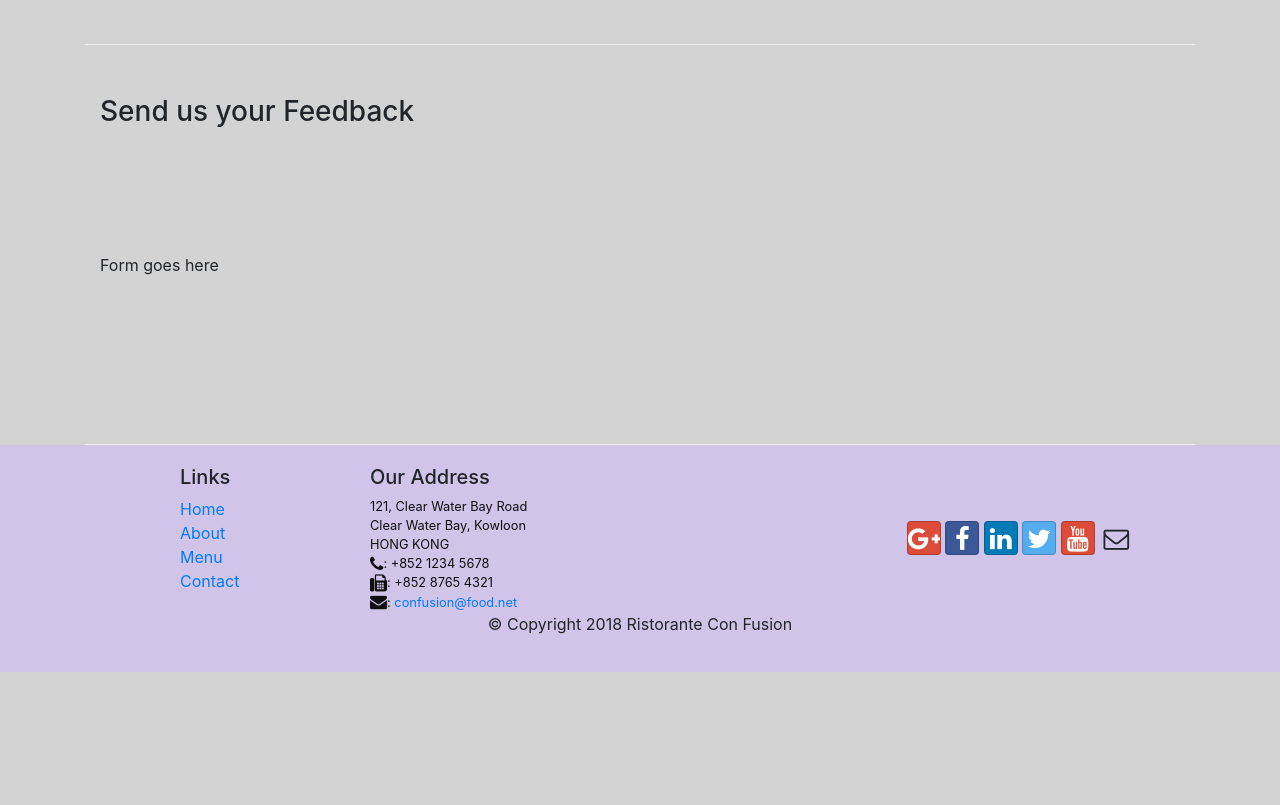
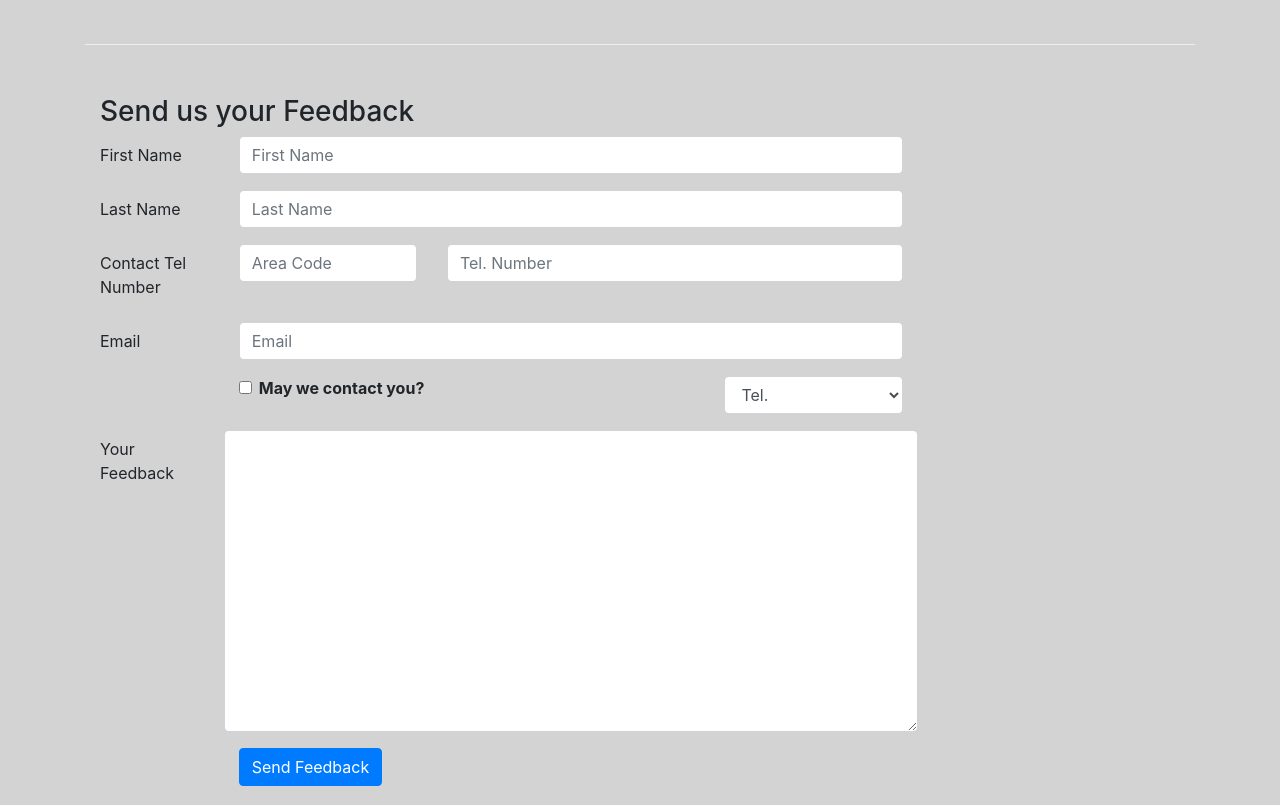
Before and after one commit to cwilliamson29/conFusion, a website: page contactus.html in a window 1280 px wide. Shown: the part 820-1625 px from the top of the page. Before the commit the page ends 1492 px from the top, so only its background shows below. Drawn offline with nearby package versions, Linux system fonts and the light colour scheme.

Commit message:
finishing contact form

```diff
--- a/contactus.html
+++ b/contactus.html
@@ -9,8 +9,9 @@
     <meta http-equiv="x-ua-compatible" content="ie=edge" />
 
     <!-- Bootstrap CSS -->
-    <link rel="stylesheet" href="https://stackpath.bootstrapcdn.com/bootstrap/4.4.1/css/bootstrap.min.css" integrity="sha384-Vkoo8x4CGsO3+Hhxv8T/Q5PaXtkKtu6ug5TOeNV6gBiFeWPGFN9MuhOf23Q9Ifjh" crossorigin="anonymous" />
-
+    <!-- <link rel="stylesheet" href="https://stackpath.bootstrapcdn.com/bootstrap/4.0.0/css/bootstrap.min.css" integrity="sha384-Vkoo8x4CGsO3+Hhxv8T/Q5PaXtkKtu6ug5TOeNV6gBiFeWPGFN9MuhOf23Q9Ifjh" crossorigin="anonymous" />
+    -->
+    <link rel="stylesheet" href="node_modules/bootstrap/dist/css/bootstrap.min.css" />
     <link rel="stylesheet" href="node_modules/font-awesome/css/font-awesome.min.css" />
     <link rel="stylesheet" href="node_modules/bootstrap-social/bootstrap-social.css" />
 
@@ -101,7 +102,64 @@
             <div class="col-12">
                 <h3>Send us your Feedback</h3>
             </div>
-            <div class="col-12 col-md-9">Form goes here</div>
+            <div class="col-12 col-md-9">
+                <form>
+                    <div class="form-group row">
+                        <label for="firstname" class="col-md-2 col-form-label">First Name</label>
+                        <div class="col-md-10">
+                            <input type="text" class="form-control" id="firstname" name="firstname" placeholder="First Name">
+                        </div>
+                    </div>
+
+                    <div class="form-group row">
+                        <label for="lastname" class="col-md-2 col-form-label">Last Name</label>
+                        <div class="col-md-10">
+                            <input type="text" class="form-control" id="lastname" name="lastname" placeholder="Last Name">
+                        </div>
+                    </div>
+                    <div class="form-group row">
+                        <label for="telnum" class="col-12 col-md-2 col-form-label">Contact Tel Number</label>
+                        <div class="col-5 col-md-3">
+                            <input type="tel" class="form-control" id="areacode" name="areacode" placeholder="Area Code">
+                        </div>
+                        <div class="col-7 col-md-7">
+                            <input type="tel" class="form-control" id="telnum" name="telnum" placeholder="Tel. Number">
+                        </div>
+                    </div>
+
+                    <div class="form-group row">
+                        <label for="emailid" class="col-md-2 col-form-label">Email</label>
+                        <div class="col-md-10">
+                            <input type="email" class="form-control" id="emailid" name="emailid" placeholder="Email">
+                        </div>
+                    </div>
+                    <div class="form-group row">
+                        <div class="col-md 6 offset-md-2">
+                            <div class="form-check">
+                                <input type="checkbox" class="form-check-input" name="approve" id="approve" value="">
+                                <label class="form-check-label" for="approve">
+                                    <strong>May we contact you?</strong>
+                                </label>
+                            </div>
+                        </div>
+                        <div class="col-md-3 offset-md-1">
+                            <select class="form-control">
+                                <option>Tel.</option>
+                                <option>Email</option>
+                            </select>
+                        </div>
+                    </div>
+                    <div class="form-group row">
+                        <label for="feedback" class="col-md-2 col-form-label">Your Feedback</label>
+                        <textarea class="col-md-10 form-control" id="feedback" name="feedback" rows="12"></textarea>
+                    </div>
+                    <div class="form-group row">
+                        <div class="offset-md-2 col-md-10">
+                            <button type="submit" class="btn btn-primary">Send Feedback</button>
+                        </div>
+                    </div>
+                </form>
+            </div>
             <div class="col-12 col-md"></div>
         </div>
     </div>
--- a/package.json
+++ b/package.json
@@ -14,7 +14,7 @@
     "lite-server": "^2.3.0"
   },
   "dependencies": {
-    "bootstrap": "^5.2.0",
+    "bootstrap": "^4.0.0",
     "bootstrap-social": "^5.1.1",
     "font-awesome": "^4.7.0",
     "jquery": "^3.6.0",
```
Also changed, not shown: 1 other file.
